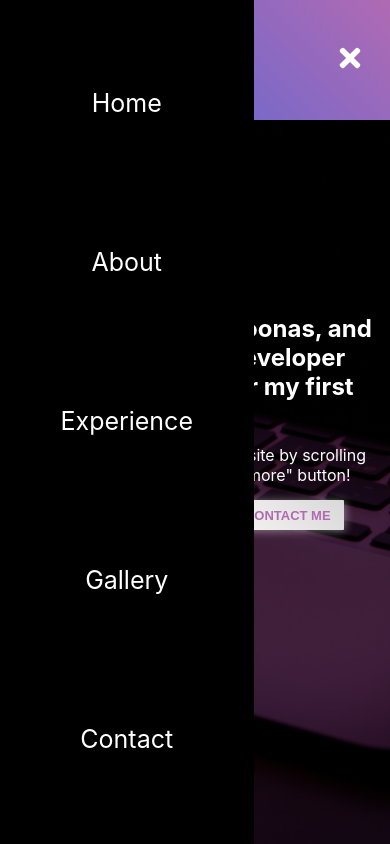
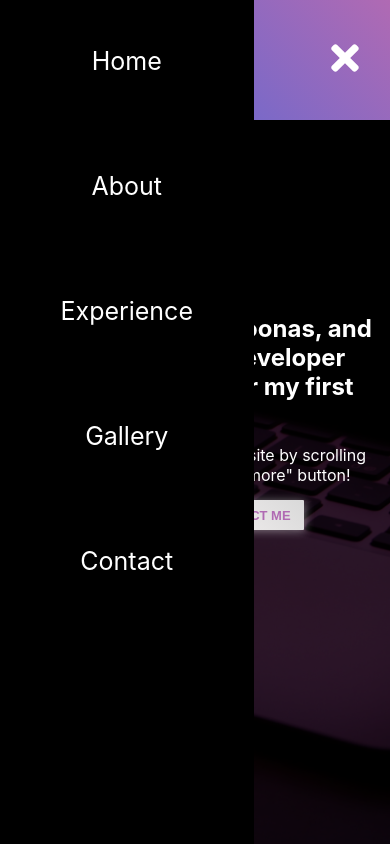
Before and after one commit to Nekmayne/personal-website, a React (Create React App) app: page / in a window 390 px wide. Both pictures are taken after a click on the element 350 px from the left and 60 px from the top of the page. Shown: the top 844 px of the page. Built offline with nearby package versions, Linux system fonts and the light colour scheme.

Commit message:
navbar changes

```diff
--- a/src/components/Main.css
+++ b/src/components/Main.css
@@ -1,10 +1,10 @@
 .main-container {
-    background-color: rgba(0,0,0,.7);;
+    background-color: rgba(0,0,0,.8);
     height: 100vh;
     width: 100%;
     display: flex;
     flex-direction: column;
-    justify-content: center;
+    justify-content: center
 
 }
 
@@ -51,7 +51,7 @@
     color: #b06ab3;
     margin-top: 15px;
     text-transform: uppercase;
-    margin-left: 40px;
+    margin-right: 10px;
     font-weight: 700;
   }
 
@@ -83,11 +83,6 @@
 
     }
 
-    .main-buttons {
-        display: flex;
-        justify-content: center;
-    }
-
 }
 
 @media screen and (max-width: 550px) {
--- a/src/components/Navbar.css
+++ b/src/components/Navbar.css
@@ -78,6 +78,7 @@
     }
 
     .nav-menu.active {
+      display: flex;
       left: 0;
       transition: all 0.5s ease;
       position: fixed;
@@ -86,12 +87,16 @@
       height: 100vh;
       background-color: black;
       z-index: 1;
+      justify-content: flex-start;
+    }
 
+    .nav-menu.active .nav-item {
+      padding: 15px;
     }
 
     .nav-menu.active li a {
         color: white;
-        padding: 3rem 0;
+        padding: 1rem 0;
         font-size: 25px;
         border-bottom: none;
     }
@@ -107,4 +112,6 @@
       display: table;
     }
 
+
+
 }
--- a/src/components/Navbar.js
+++ b/src/components/Navbar.js
@@ -36,9 +36,9 @@ const NavBar = () => {
 
         <div className="hamburger-menu" onClick={handleMenu}>
           {menu ? (
-            <FaTimes size={30} style={{ color: "white" }} />
+            <FaTimes size={40} style={{ color: "white" }} />
           ) : (
-            <FaHamburger size={30} style={{ color: "white" }} />
+            <FaHamburger size={40} style={{ color: "white" }} />
           )}
         </div>
 
```
